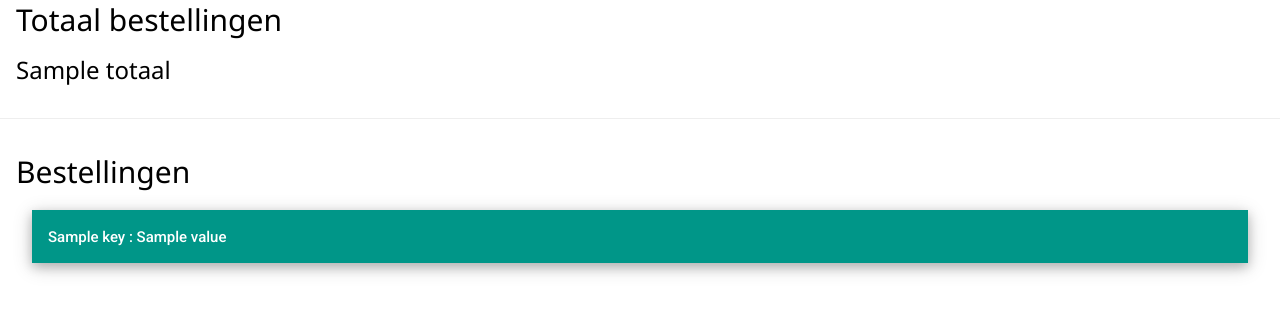
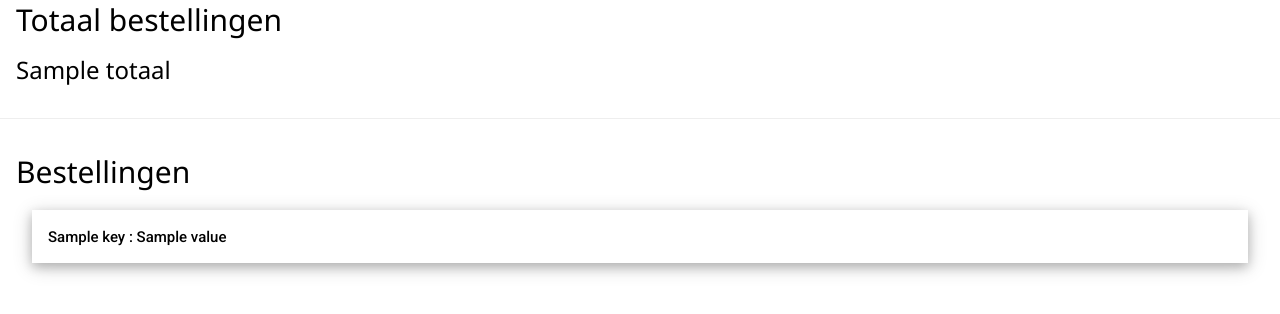
Before and after one commit to TimAngevare/BestellingenKerst, a Django app: template kerst/templates/zoekApp/alles_results.html in a window 1280 px wide. Shown: the part 133-447 px from the top of the page. Run offline with Django 3.2, Linux system fonts and the light colour scheme; the template is opened without the code that fills it: most values are stand-ins (such as "Sample title", 1, 10 or a date in 2020); grey boxes are pictures that could not be loaded.

Commit message:
Update alles_results.html

```diff
--- a/kerst/templates/zoekApp/alles_results.html
+++ b/kerst/templates/zoekApp/alles_results.html
@@ -10,18 +10,18 @@
     <div class="w3-container">
         <h2>Bestellingen</h2>
         {% for product in resultaten %}
-        <div class="w3-container w3-teal w3-margin w3-card-4">
+        <div class="w3-container w3-margin w3-card-4">
             {% for key, value in product.items %}
                 {% if key == "bestelnr"%}
-                    <div class="w3-container w3-center">
+                    <div class="w3-container w3-blue-gray w3-center w3-margin">
                         <form method="post" action="">
                             {% csrf_token %}
                             <button name= "voltooi-{{value}}" class="w3-button w3-green w3-margin w3-round-large" type="submit">Voltooi</button>
                             <button name= "probleem-{{value}}" class="w3-button w3-red w3-margin w3-round-large">Probleem</button>
                             <button name= "behanldeling-{{value}}" class="w3-button w3-orange w3-margin w3-round-large">Neem in behandeling</button>
                         </form>
+                        <h3><b>{{key}} : {{value}}</b></h3>
                     </div>
-                    <p><b>{{key}} : {{value}}</b></p>\
                 {% elif key == "state"%}
                     {% if value == "niet_gestart"%}
                         <div class="w3-container w3-blue-gray w3-margin w3-center">
@@ -43,7 +43,7 @@
                                 <ul class="w3-ul w3-border">
                                 {% if property == "product"%}
                                     <li><h4><b>{{detail}}</b></h4></li>
-                                {% else%}
+                                {% elif property != "state" %}
                                     <li>{{property}} : {{detail}}</li>
                                 {% endif %}
                                 </ul>
@@ -51,7 +51,9 @@
                         </div>
                     {% endfor %}
                 {% elif key != "_id" %}
-                    <p>{{ key }} : {{ value }}</p>
+                    <div>
+                        <p>{{ key }} : {{ value }}</p>
+                    </div>
                 {% endif %}
             {% endfor %}
         </div>
```
